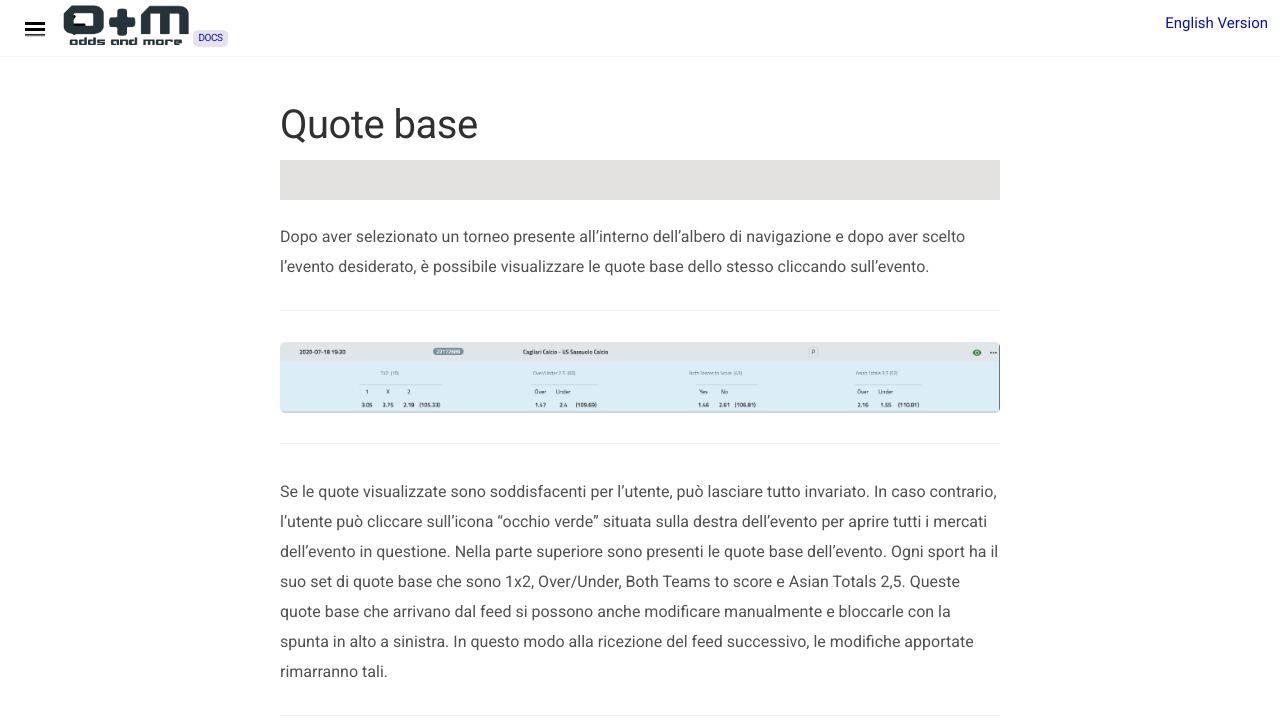
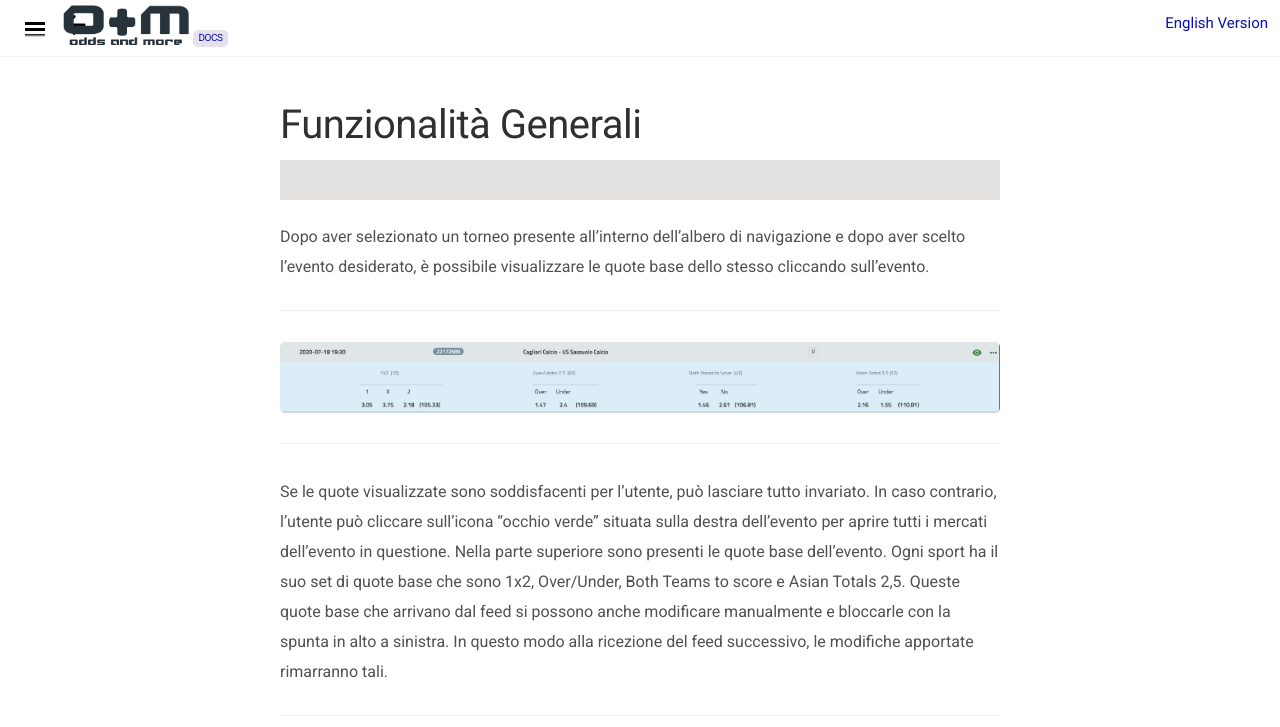
Before and after one commit to docsforodds/docs, a Jekyll site: the page built from docs/it/gestione-quote/index.md, in a window 1280 px wide and 1400 px high, cut to the strip 0-727 px from the top of the window. Built offline with Jekyll 4.4.1, drawn with Linux system fonts in a browser that asks for light colours; nearby versions of some CDN libraries; some of the changed text lies outside the part shown.

Commit message:
edit quote base in funzionalità generali

```diff
--- a/docs/it/gestione-quote/index.md
+++ b/docs/it/gestione-quote/index.md
@@ -1,6 +1,6 @@
 ---
 layout: it
-title: Quote base
+title: Funzionalità Generali
 sort: 1
 category: main
 icon: fas fa-circle
```
Also changed, not shown: docs/it/gestione-quote/quote-mantenuta-manualmente.md (+1 -1 lines).
